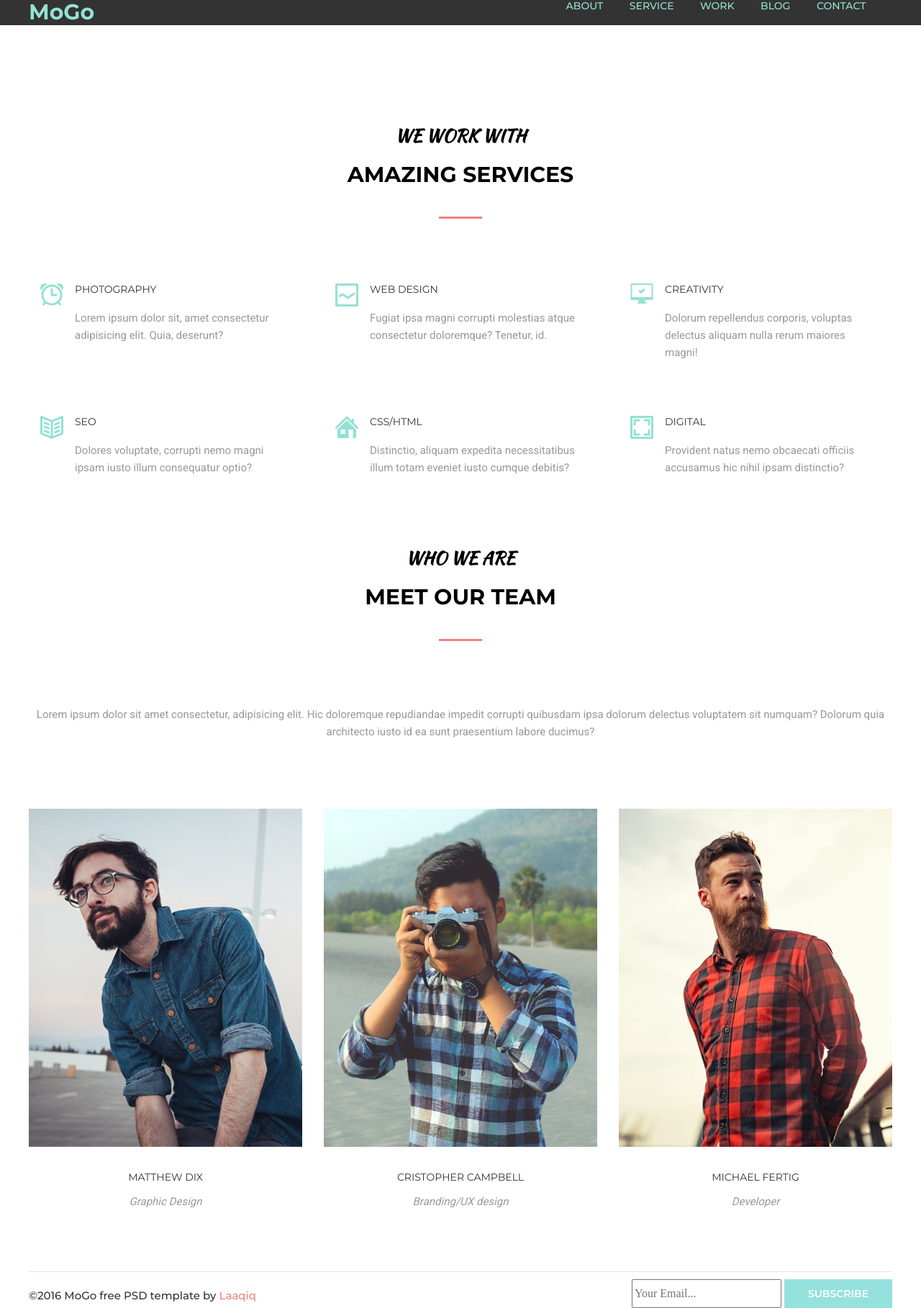
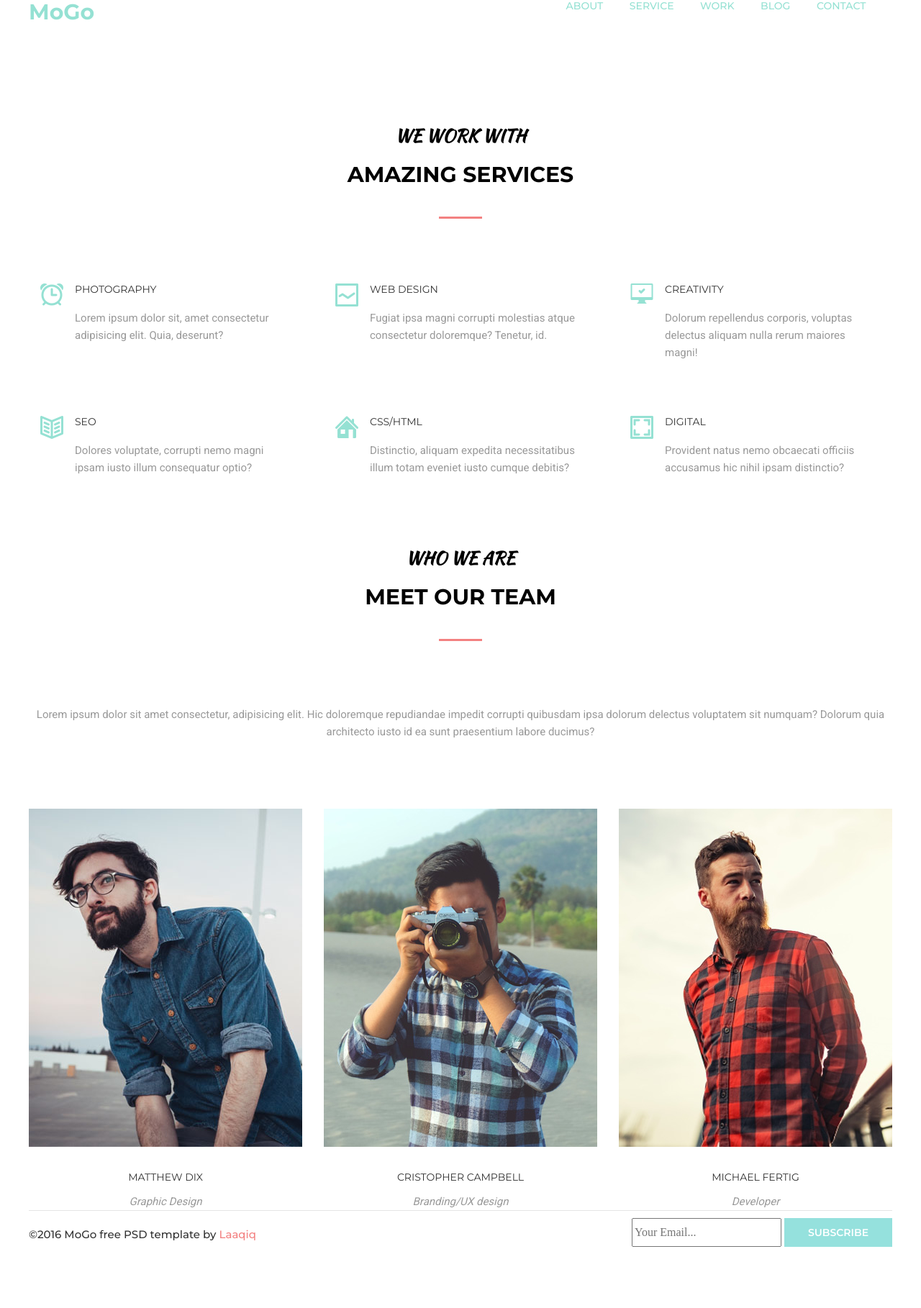
Before and after one commit to sandrik2708/goit-fe-course, a plain HTML site: page module-6/index.html in a window 1280 px wide. Shown: the whole page at 72% size. After the commit the page ends 1733 px from the top, so only its background shows below. Drawn offline with Linux system fonts and the light colour scheme.

Commit message:
finish edits hw6

```diff
--- a/module-6/css/style.css
+++ b/module-6/css/style.css
@@ -8,29 +8,20 @@ html {
 box-sizing: inherit;
 }
 .hat {
-/* max-width: 1200px; */
 margin: 0 auto;
-/* display: flex; */
-/* align-items: flex-end;
-justify-content: space-between; */
 font-family: 'Montserrat', sans-serif;
 margin-bottom: 140px;
-background-color: rgb(51, 51, 51);
 }
+
 .container-hat {
     display: flex;
     justify-content: space-between;
 }
-/* .hat a {
-    text-decoration: none;
-    display: block;
-} */
+
 .logo {
     font-size: 30px;
     font-weight: 700;
     color: rgb(149, 225, 211);
-    /* margin-top: 30px; */
-    /* padding-bottom: 25px; */
     text-decoration: none;
     display: block;
 }
@@ -49,7 +40,6 @@ background-color: rgb(51, 51, 51);
     color: rgb(149, 225, 211);
     font-size: 14px;
     font-weight: 500;
-    /* padding-bottom: 12px; */
     transition-duration: 0.2s;
     text-decoration: none;
     display: block;
@@ -58,16 +48,17 @@ background-color: rgb(51, 51, 51);
         content: "";
         display: block;
         height: 3px;
+        margin-top: 12px;
         background-color: rgb(243, 129, 129);
         transform: scaleX(0);
         transition-timing-function: ease-in-out;
         transition-duration: 200ms;
-
 }
-.
-
 .navigation-menu a:hover::after{
     transform: scaleX(1);
+}
+.navigation-menu a:hover{
+    color: rgb(243, 129, 129);
 }
 .container {
     max-width: 1200px;
@@ -83,8 +74,6 @@ background-color: rgb(51, 51, 51);
     display: block;
     font-size: 24px;
     margin: 0 auto;
-    /* display: inline-block; */
-    /* text-align: center; */
     margin-bottom: 24px;
 }
 .container h2 {
@@ -113,7 +102,6 @@ background-color: rgb(51, 51, 51);
     width: 380px;
     display: flex;
     justify-content: space-evenly;
-    /* margin-bottom: 90px; */
 }
 
 .services li:not(:nth-child(3n+3)) {
@@ -136,7 +124,6 @@ margin-bottom: 100px;
     line-height: 24px;
     color: rgb(153, 153, 153);
     font-weight: 400;
-    /* padding-bottom: 90px; */
 }
 .services-item li::before {
     content: '';
@@ -163,7 +150,6 @@ margin-bottom: 100px;
 }
 .team {
     display: flex;
-    /* flex-direction: column; */
 }
 .team-info {
     margin-bottom: 95px;
@@ -174,7 +160,6 @@ margin-bottom: 100px;
     justify-content: space-between;
     padding: 0 ;
     margin: 0;
-    margin-bottom: 85px;
 }
 
 .team-function {
@@ -186,7 +171,6 @@ margin-bottom: 100px;
     font-weight: 400;
     font-style: italic;
     text-align: center;
-    /* padding-top: 14px; ; */
 }
 
 .member {
@@ -197,7 +181,6 @@ margin-bottom: 100px;
     text-align: center;
     margin: 0;
     margin-bottom: 14px;
-    /* padding-top: 30px;        */
 }
 .team-list-info {
     position: relative;
@@ -208,7 +191,6 @@ margin-bottom: 100px;
     transition: 200ms ;
 }
 .social-icons {
-    /* visibility: hidden; */
     opacity: 0;
     position: absolute;
     width: 380px;
@@ -220,9 +202,7 @@ margin-bottom: 100px;
     transition: 200ms ;
 }
 .team-list-info:hover .social-icons {
-    /* visibility: visible; */
     opacity: 1;
-    /* transition: 200ms ; */
 }
 .team-list-info:hover .team-list-img {
     transform: translate(-10px, -10px);
@@ -242,13 +222,12 @@ margin-bottom: 100px;
 }
 .social-icons a {
     display: inline-block;
-
-    /* text-align: center; */
     width: 55px;
     height: 55px;
     background-color: rgb(252, 227, 138);
     background-repeat: no-repeat;
     background-position: 50% 50%;
+    transition-duration: 200ms;
 
 }
 .facebook {
@@ -313,5 +292,4 @@ margin: 0 auto;
     padding: 0;
     height: 40px;
     width: 150px;
-    /* color: rgb(149, 225, 211); */
 }
--- a/module-6/index.html
+++ b/module-6/index.html
@@ -9,7 +9,7 @@
     <link rel="stylesheet" href="css/style.css">
 </head>
 <body>
-    <header class="hat">
+    <header class="hat section">
        <div class="container container-hat">
         <a class="logo" href="">MoGo</a>
         <nav class="navigation">
@@ -24,7 +24,7 @@
        </div>
     </header>
    <main>
-       <section class="services">
+       <section class="services section">
            <div class="container">
                <h2 class="caption underline"><span class="prefix caption">We work with</span> amazing services</h2>
            <!-- <p class="prefix caption">We work with</p>
@@ -69,7 +69,7 @@
            </ul>
         </div>
        </section>
-       <section class="team">
+       <section class="team section">
            <div class="container">
             <h2 class="caption underline"><span class="prefix caption">Who we are</span> meet our team</h2>
            <!-- <p class="prefix caption">Who we are</p>
@@ -125,7 +125,7 @@
         </div>
        </section>
    </main>
-   <footer class="ftr">
+   <footer class="ftr section">
        <p class=""><span>&#169;</span>2016 MoGo free PSD template by <a href="">Laaqiq</a></p>
       <form  action="/subscribe" class="data">
         <input type="email" name="email" placeholder="Your Email...">
```
